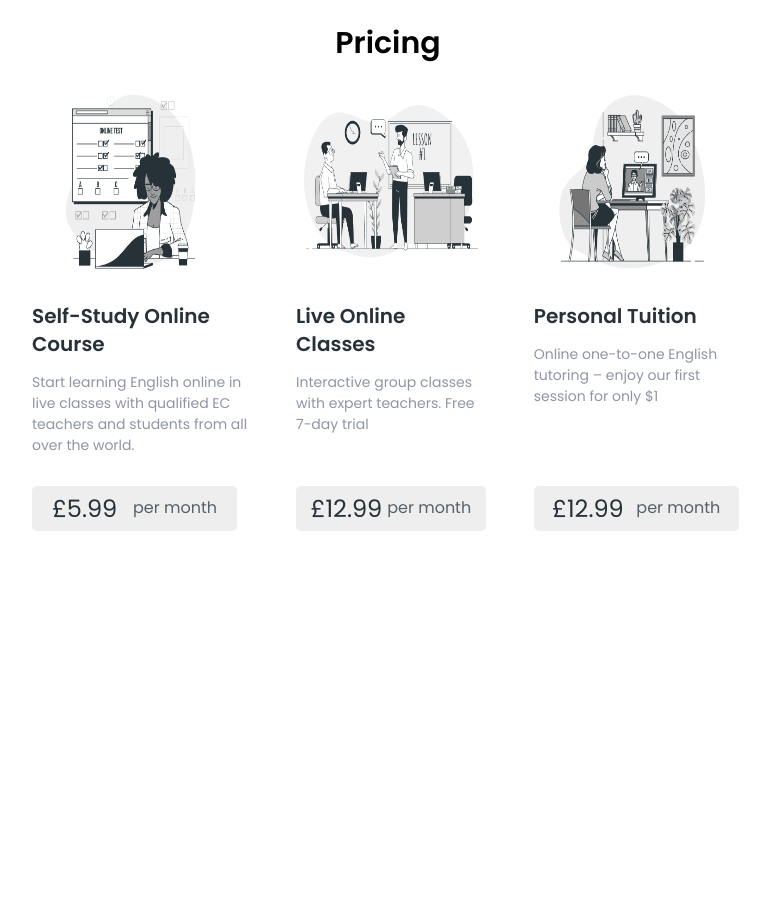
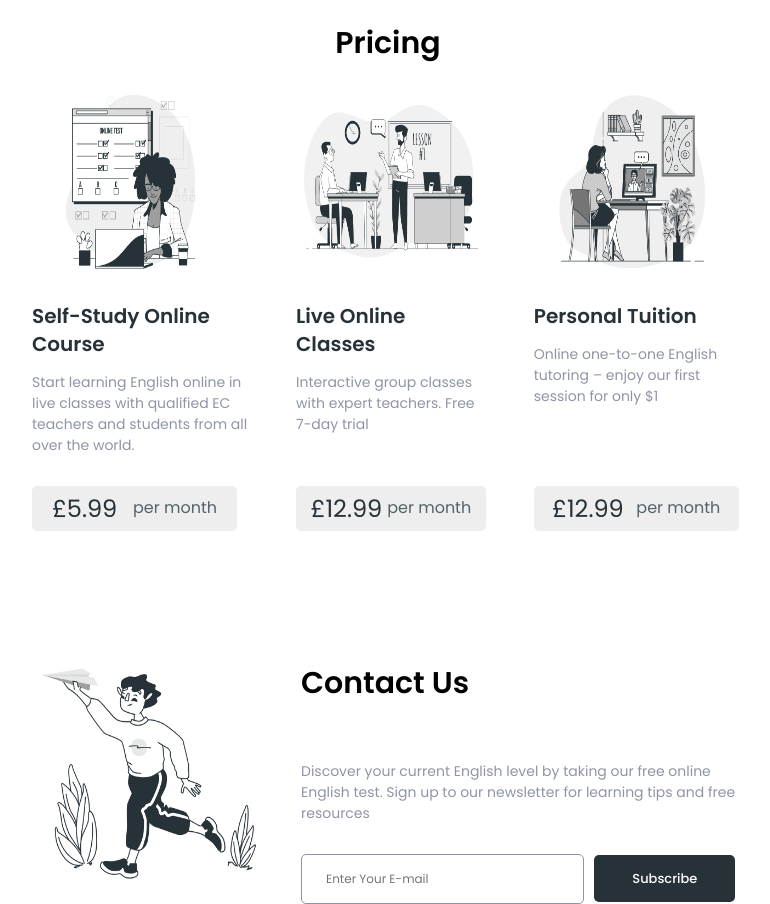
Before and after one commit to savchyndd/britlex, a plain HTML site: page index.html in a window 1280 px wide. Shown: the part 1756-2660 px from the top of the page, without its empty margins (252-1022 px from the left). Before the commit the page ends 2369 px from the top, so only its background shows below. Drawn offline with nearby package versions, Linux system fonts and the light colour scheme.

Commit message:
add contact section adaptive

```diff
--- a/css/style.css
+++ b/css/style.css
@@ -77,7 +77,7 @@ section {
   }
 }
 .container {
-  max-width: 292px;
+  max-width: 320px;
   margin: 0 auto;
   padding: 0 14px;
 
@@ -92,6 +92,18 @@ section {
   }
 }
 
+.title--mobile {
+  @media screen and (min-width: 768px) {
+    display: none;
+  }
+}
+.title--tablet-up {
+  display: none;
+
+  @media screen and (min-width: 768px) {
+    display: block;
+  }
+}
 /* Header */
 .container.header-main {
   display: flex;
@@ -635,18 +647,6 @@ section {
     margin-bottom: 60px;
   }
 }
-.about-title--mobile {
-  @media screen and (min-width: 768px) {
-    display: none;
-  }
-}
-.about-title--tablet-up {
-  display: none;
-
-  @media screen and (min-width: 768px) {
-    display: block;
-  }
-}
 
 .about-decr {
   font-size: 13px;
@@ -732,15 +732,6 @@ section {
     max-width: 540px;
   }
 }
-
-/* -------------------------------------------- */
-@media screen and (min-width: 320px) {
-}
-@media screen and (min-width: 768px) {
-}
-@media screen and (min-width: 1440px) {
-}
-/* ---------------------------------------------- */
 
 /* Section Pricing */
 .container.pricing {
@@ -916,53 +907,127 @@ section.contact {
   padding-bottom: 0;
 }
 .container.contact {
-  display: flex;
+  @media screen and (max-width: 767.98px) {
+    text-align: center;
+  }
+
+  @media screen and (min-width: 768px) {
+    display: flex;
+  }
 }
 .contact-img {
-  margin-right: 144px;
+  @media screen and (max-width: 767.98px) {
+    margin-bottom: 38px;
+  }
+  @media screen and (min-width: 768px) {
+    margin-right: 36px;
+    max-width: 233px;
+  }
+
+  @media screen and (min-width: 1440px) {
+    margin-right: 144px;
+    max-width: 425px;
+  }
 }
+
 .contact-title {
   font-weight: 600;
-  font-size: 48px;
-  margin-bottom: 60px;
+  font-size: 24px;
+  line-height: 3.33;
+  margin-bottom: 38px;
+
+  @media screen and (min-width: 768px) {
+    font-size: 30px;
+    line-height: 2.67;
+  }
+
+  @media screen and (min-width: 1440px) {
+    font-size: 48px;
+    line-height: 1.6;
+
+    margin-bottom: 60px;
+  }
 }
 .contact-decr {
-  font-size: 20px;
+  font-size: 14px;
+
   margin-top: 0;
   margin-bottom: 30px;
+
+  @media screen and (min-width: 1440px) {
+    font-size: 20px;
+  }
 }
 .contact-form-input {
-  width: 425px;
-  height: 70px;
-  padding: 20px 30px;
-  margin-right: 30px;
+  font-weight: 400;
+  font-size: 12px;
 
-  font-weight: 400;
-  font-size: 16px;
-  line-height: 1.88;
+  width: 290px;
+  height: 50px;
+  padding: 16px 26px;
 
   color: var(--decr-color);
 
   border: 1px solid var(--decr-color);
-  border-radius: 10px;
+  border-radius: 5px;
+
+  @media screen and (max-width: 767.98px) {
+    margin-bottom: 16px;
+  }
+
+  @media screen and (min-width: 768px) {
+    width: 283px;
+    height: 50px;
+    padding: 16px 24px;
+    margin-right: 6px;
+  }
+
+  @media screen and (min-width: 1440px) {
+    width: 425px;
+    height: 70px;
+    padding: 20px 30px;
+    margin-right: 30px;
+
+    border-radius: 10px;
+  }
 }
 .contact-form-btn {
-  width: 312px;
-  height: 70px;
-  padding: 20px 56px;
+  width: 290px;
+  height: 60px;
+  padding: 19px 110px;
 
   font-weight: 500;
-  font-size: 20px;
+  font-size: 14px;
 
-  text-align: center;
-  letter-spacing: 0.03em;
+  border-radius: 5px;
 
   color: var(--white-color);
   background-color: var(--accent-first-color);
-  border-radius: 10px;
+  border-radius: 5px;
 
   cursor: pointer;
+
+  @media screen and (min-width: 768px) {
+    width: 146px;
+    height: 50px;
+    padding: 14px 38px;
+
+    font-size: 13px;
+  }
+
+  @media screen and (min-width: 1440px) {
+    width: 312px;
+    height: 70px;
+    padding: 20px 56px;
+
+    font-size: 20px;
+
+    text-align: center;
+    letter-spacing: 0.03em;
+    border-radius: 10px;
+  }
 }
+
 /* Footer */
 .container.footer {
   display: flex;
--- a/index.html
+++ b/index.html
@@ -159,7 +159,7 @@
       <section>
         <div class="container about">
           <div class="about-text-block">
-            <h2 class="about-title about-title--tablet-up">About Us</h2>
+            <h2 class="about-title title--tablet-up">About Us</h2>
             <p class="about-decr">
               The model offers a framework for discussing problems related to the user's experience,
               as well as possible ways and means of solving them. Application development begins at
@@ -188,7 +188,7 @@
             width="540"
             class="about-img"
           />
-          <h2 class="about-title about-title--mobile">About Us</h2>
+          <h2 class="about-title title--mobile">About Us</h2>
         </div>
       </section>
 
@@ -236,11 +236,12 @@
       </section>
 
       <!-- Section Contact-Us -->
-      <!-- <section class="contact">
+      <section class="contact">
         <div class="container contact">
+          <h2 class="contact-title title--mobile">Contact Us</h2>
           <img src="./img/contact.png" alt="Contact" width="425" class="contact-img" />
           <div class="contact-text-block">
-            <h2 class="contact-title">Contact Us</h2>
+            <h2 class="contact-title title--tablet-up">Contact Us</h2>
             <p class="contact-decr">
               Discover your current English level by taking our free online English test. Sign up to
               our newsletter for learning tips and free resources
@@ -251,6 +252,7 @@
                   required
                   type="email"
                   class="contact-form-input"
+                  id="user-email"
                   name="Email"
                   placeholder="Enter Your E-mail"
                 />
@@ -259,7 +261,7 @@
             </div>
           </div>
         </div>
-      </section> -->
+      </section>
     </main>
 
     <!-- <footer>
```
